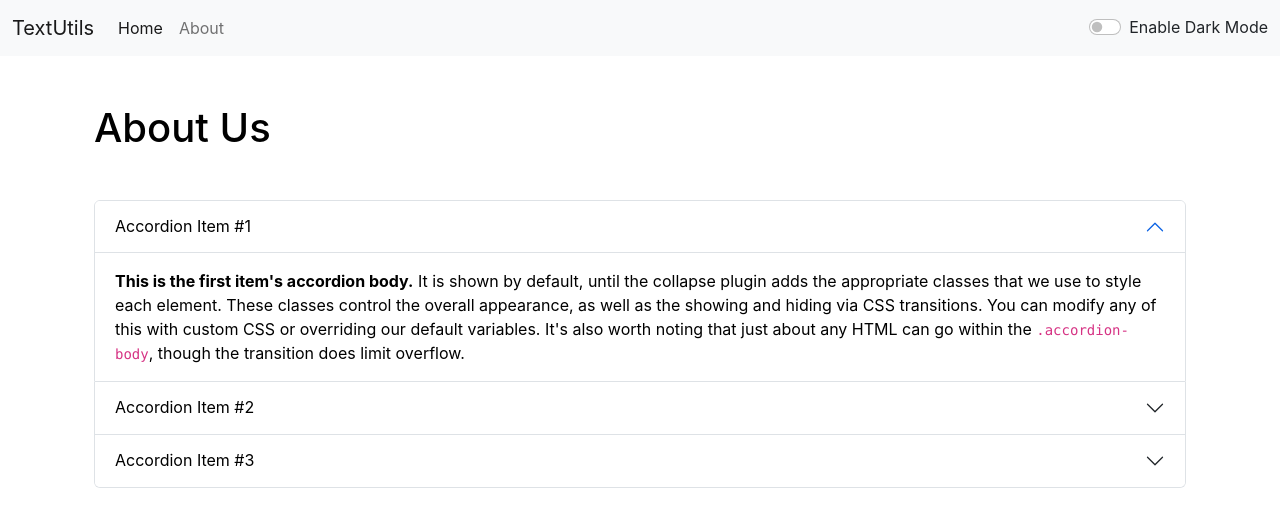
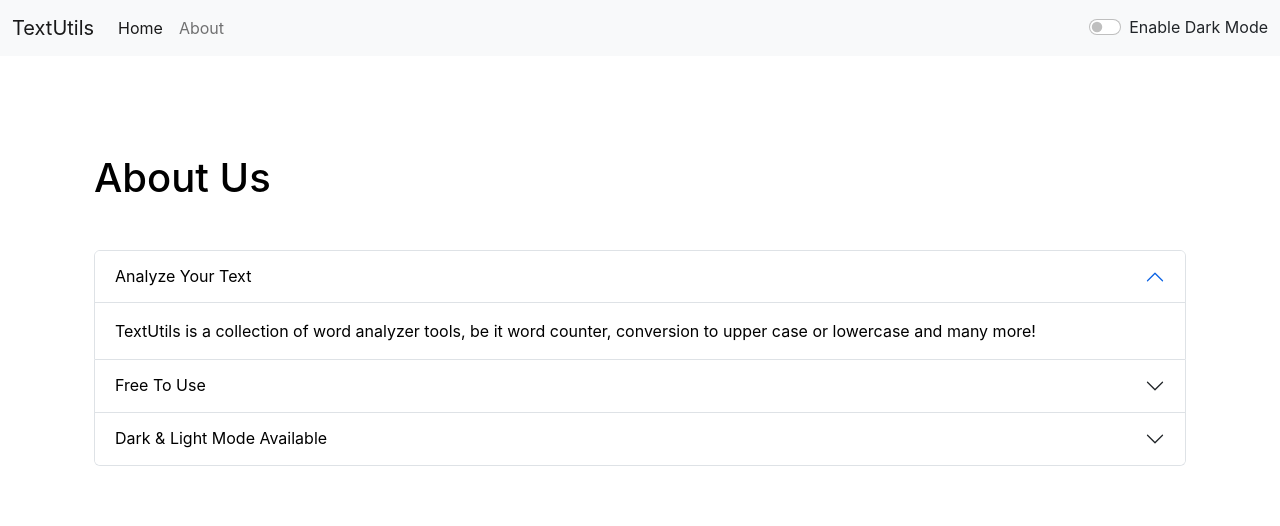
Before and after one commit to phantomcoder11/React-Text-Utils, a React (Create React App) app: page /about in a window 1280 px wide. Shown: the top 526 px of the page. Built offline with nearby package versions, Linux system fonts and the light colour scheme.

Commit message:
Preview part added

```diff
--- a/src/components/About.js
+++ b/src/components/About.js
@@ -17,7 +17,7 @@
               aria-controls="collapseOne"
               style={{backgroundColor: props.mode==='dark'?'#151a45':'white',color: props.mode==='light'?'black':'white'}}
             >
-              Accordion Item #1
+              Analyze Your Text
             </button>
           </h2>
           <div
@@ -27,14 +27,7 @@
             data-bs-parent="#accordionExample"
           >
             <div class="accordion-body">
-              <strong>This is the first item's accordion body.</strong> It is
-              shown by default, until the collapse plugin adds the appropriate
-              classes that we use to style each element. These classes control
-              the overall appearance, as well as the showing and hiding via CSS
-              transitions. You can modify any of this with custom CSS or
-              overriding our default variables. It's also worth noting that just
-              about any HTML can go within the <code>.accordion-body</code>,
-              though the transition does limit overflow.
+              TextUtils is a collection of word analyzer tools, be it word counter, conversion to upper case or lowercase and many more!
             </div>
           </div>
         </div>
@@ -49,7 +42,7 @@
               aria-controls="collapseTwo"
               style={{backgroundColor: props.mode==='dark'?'#151a45':'white',color: props.mode==='light'?'black':'white'}}
             >
-              Accordion Item #2
+              Free To Use
             </button>
           </h2>
           <div
@@ -59,14 +52,7 @@
             data-bs-parent="#accordionExample"
           >
             <div class="accordion-body">
-              <strong>This is the second item's accordion body.</strong> It is
-              hidden by default, until the collapse plugin adds the appropriate
-              classes that we use to style each element. These classes control
-              the overall appearance, as well as the showing and hiding via CSS
-              transitions. You can modify any of this with custom CSS or
-              overriding our default variables. It's also worth noting that just
-              about any HTML can go within the <code>.accordion-body</code>,
-              though the transition does limit overflow.
+              The website is totally free of cost. You need not pay
             </div>
           </div>
         </div>
@@ -81,7 +67,7 @@
               aria-controls="collapseThree"
               style={{backgroundColor: props.mode==='dark'?'#151a45':'white',color: props.mode==='light'?'black':'white'}}
             >
-              Accordion Item #3
+              Dark & Light Mode Available
             </button>
           </h2>
           <div
@@ -91,21 +77,12 @@
             data-bs-parent="#accordionExample"
           >
             <div class="accordion-body">
-              <strong>This is the third item's accordion body.</strong> It is
-              hidden by default, until the collapse plugin adds the appropriate
-              classes that we use to style each element. These classes control
-              the overall appearance, as well as the showing and hiding via CSS
-              transitions. You can modify any of this with custom CSS or
-              overriding our default variables. It's also worth noting that just
-              about any HTML can go within the <code>.accordion-body</code>,
-              though the transition does limit overflow.
+             The Website supports both dark and light mode and is very user friendly. The dark mode is made for low light uses to protect the eyes and provide a smooth and nice UI.
             </div>
           </div>
         </div>
       </div>
-      {/* <button onClick={toggleColor} type="button" class="btn btn-primary">
-        {text}
-      </button> */}
+
     </div>
   );
 }
--- a/src/components/Alerts.js
+++ b/src/components/Alerts.js
@@ -6,11 +6,13 @@
    return lower.charAt(0).toUpperCase()+lower.slice(1);
 }
   return (
-    props.alert &&<div>
+    <div style={{height:'50px'}}>
+    {props.alert && <div>
       <div class={`alert alert-${props.alert.type} alert-dismissible fade show`} role="alert">
         <strong>{capitalize(props.alert.type)}</strong> : {props.alert.msg}
 
       </div>
+    </div>}
     </div>
   );
 }
--- a/src/components/Navbar.js
+++ b/src/components/Navbar.js
@@ -6,7 +6,7 @@
    <>
    <nav className={`navbar navbar-expand-lg navbar-${props.mode} bg-${props.mode} `}>
   <div className="container-fluid">
-    <a className="navbar-brand" href="/">{props.title}</a>
+    <Link className="navbar-brand" to="/">{props.title}</Link>
     <button className="navbar-toggler" type="button" data-bs-toggle="collapse" data-bs-target="#navbarSupportedContent" aria-controls="navbarSupportedContent" aria-expanded="false" aria-label="Toggle navigation">
       <span className="navbar-toggler-icon"></span>
     </button>
--- a/src/components/TextForm.js
+++ b/src/components/TextForm.js
@@ -17,9 +17,8 @@
         setText(event.target.value);
     }
     const copyText = ()=>{
-      var text = document.getElementById("myBox");
-      text.select();
-      navigator.clipboard.writeText(text.value);
+
+      navigator.clipboard.writeText(text);
       props.showAlert("Copied to Clipboard","warning")
     }
     const clearText = () =>{
@@ -48,16 +47,20 @@
           style={{backgroundColor: props.mode==='dark'?'#151a45':'white',color: props.mode==='light'?'black':'white'}}
         ></textarea>
       </div>
-     <button className="btn btn-primary mx-1" onClick={changeUpperCase} >Convert to Upper Case</button>
-     <button className="btn btn-primary mx-1" onClick={changeLowerCase} >Convert to Lower Case</button>
-     <button className="btn btn-primary mx-1" onClick={copyText} >Copy Text</button>
-     <button className="btn btn-primary mx-1" onClick={clearText} >Clear Text</button>
-     <button className="btn btn-primary mx-1" onClick={removeExtraSpace} >Remove Extra Space</button>
+     <button disabled= {text.length===0} className="btn btn-primary mx-1 my-1" onClick={changeUpperCase} >Convert to Upper Case</button>
+     <button disabled= {text.length===0} className="btn btn-primary mx-1 my-1" onClick={changeLowerCase} >Convert to Lower Case</button>
+     <button disabled= {text.length===0} className="btn btn-primary mx-1 my-1" onClick={copyText} >Copy Text</button>
+     <button disabled= {text.length===0} className="btn btn-primary mx-1 my-1" onClick={clearText} >Clear Text</button>
+     <button disabled= {text.length===0} className="btn btn-primary mx-1 my-1" onClick={removeExtraSpace} >Remove Extra Space</button>
     </div>
     <div className="container" class="my-4" style={{backgroundColor: props.mode==='dark'?'#151a45':'white',color: props.mode==='light'?'black':'white'}}>
         <h1>Your Text Summary</h1>
-        <p>Your Para has {text.split(" ").length} words and {text.length} characters</p>
-        <p>You can read the para in {0.008 * text.split(" ").length} minutes</p>
+        <p>Your Para has {text.split(/\s+/).filter((element)=>{return element.length!==0}).length} words and {text.length} characters</p>
+        <p>You can read the para in {0.008 * text.split(" ").filter((element)=>{return element.length!==0}).length} minutes</p>
+    </div>
+    <div className="container" class="my-4" style={{backgroundColor: props.mode==='dark'?'#151a45':'white',color: props.mode==='light'?'black':'white'}}>
+        <h1>Preview</h1>
+        <p>{text.length===0?'Nothing to preview':text}</p>
     </div>
     </>
   );
```
